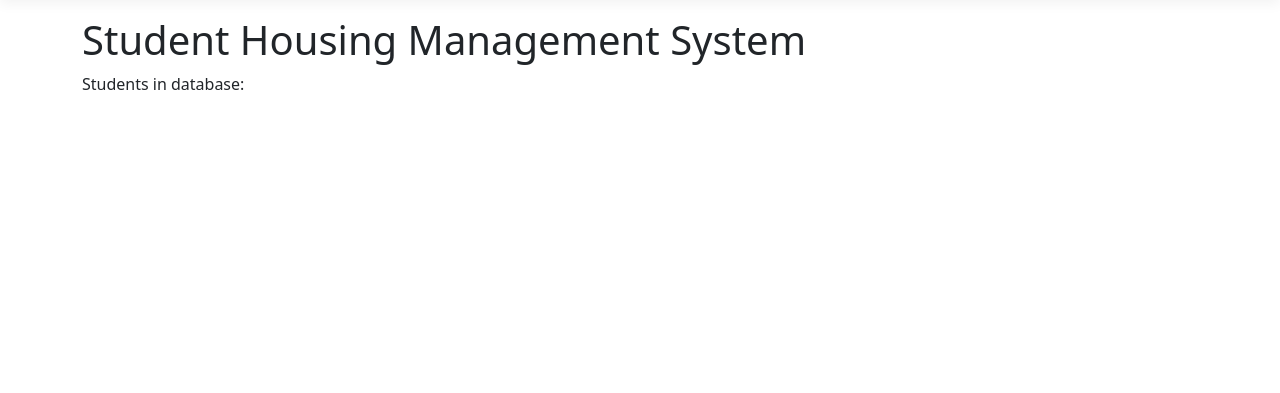
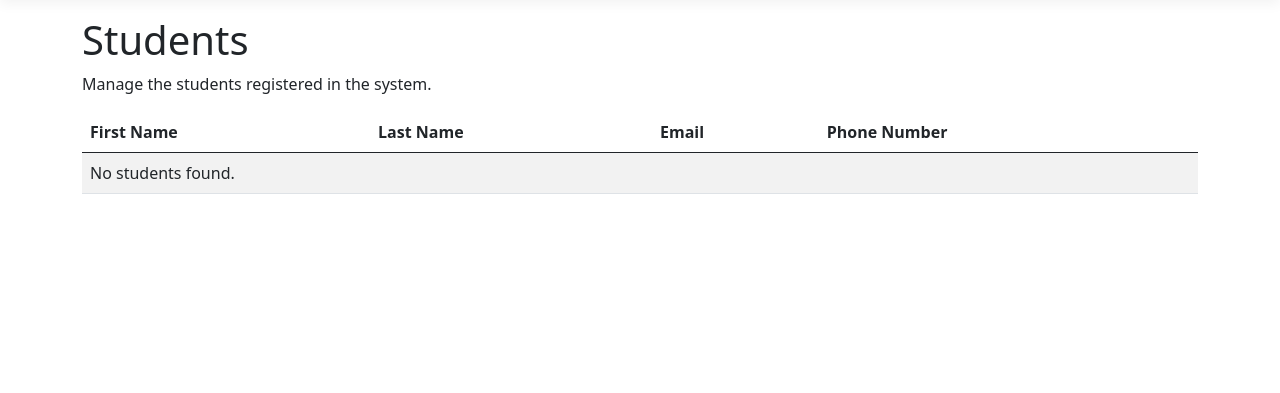
Before and after one commit to KaterynaZashcholkinaa/StudentHousingManagementSystem, an ASP.NET Core app: page / in a window 1280 px wide. Shown: the part 57-450 px from the top of the page. Run offline with ASP.NET Core 8, Linux system fonts and the light colour scheme; style sheets or scripts are compiled from the project's sources.

Commit message:
Add Student List view and display student

```diff
--- a/Student Housing Management System/Controllers/HomeController.cs
+++ b/Student Housing Management System/Controllers/HomeController.cs
@@ -1,4 +1,5 @@
 using Microsoft.AspNetCore.Mvc;
+using Student_Housing_Management_System.Models;
 using Student_Housing_Management_System.Repositories;
 
 namespace Student_Housing_Management_System.Controllers
@@ -14,11 +15,9 @@ namespace Student_Housing_Management_System.Controllers
 
         public IActionResult Index()
         {
-            var students = _studentRepository.GetAll();
+            List<Student> students = _studentRepository.GetAll();
 
-            ViewBag.Students = students;
-
-            return View();
+            return View(students);
         }
     }
 }
--- a/Student Housing Management System/Models/Building.cs
+++ b/Student Housing Management System/Models/Building.cs
@@ -5,5 +5,6 @@ namespace Student_Housing_Management_System.Models
         public int BuildingId { get; set; }
         public string Name { get; set; } = string.Empty;
         public string Address { get; set; } = string.Empty;
+        public ICollection<Room> Rooms { get; set; } = new List<Room>();
     }
 }
--- a/Student Housing Management System/Models/Student.cs
+++ b/Student Housing Management System/Models/Student.cs
@@ -7,5 +7,6 @@ namespace Student_Housing_Management_System.Models
         public string LastName { get; set; } = string.Empty;
         public string Email { get; set; } = string.Empty;
         public string PhoneNumber { get; set; } = string.Empty;
+        public ICollection<Application> Applications { get; set; } = new List<Application>();
     }
 }
--- a/Student Housing Management System/Views/Home/Index.cshtml
+++ b/Student Housing Management System/Views/Home/Index.cshtml
@@ -1,7 +1,40 @@
+@model List<Student_Housing_Management_System.Models.Student>
+
 @{
-    ViewData["Title"] = "Home Page";
+    ViewData["Title"] = "Students";
 }
 
-<h1>Student Housing Management System</h1>
+<h1>Students</h1>
 
-<p>Students in database: @ViewBag.StudentCount</p>
+<p>Manage the students registered in the system.</p>
+
+<table class="table table-striped">
+    <thead>
+        <tr>
+            <th>First Name</th>
+            <th>Last Name</th>
+            <th>Email</th>
+            <th>Phone Number</th>
+        </tr>
+    </thead>
+    <tbody>
+        @if (Model.Count == 0)
+        {
+            <tr>
+                <td colspan="4">No students found.</td>
+            </tr>
+        }
+        else
+        {
+            @foreach (var student in Model)
+            {
+                <tr>
+                    <td>@student.FirstName</td>
+                    <td>@student.LastName</td>
+                    <td>@student.Email</td>
+                    <td>@student.PhoneNumber</td>
+                </tr>
+            }
+        }
+    </tbody>
+</table>
```
